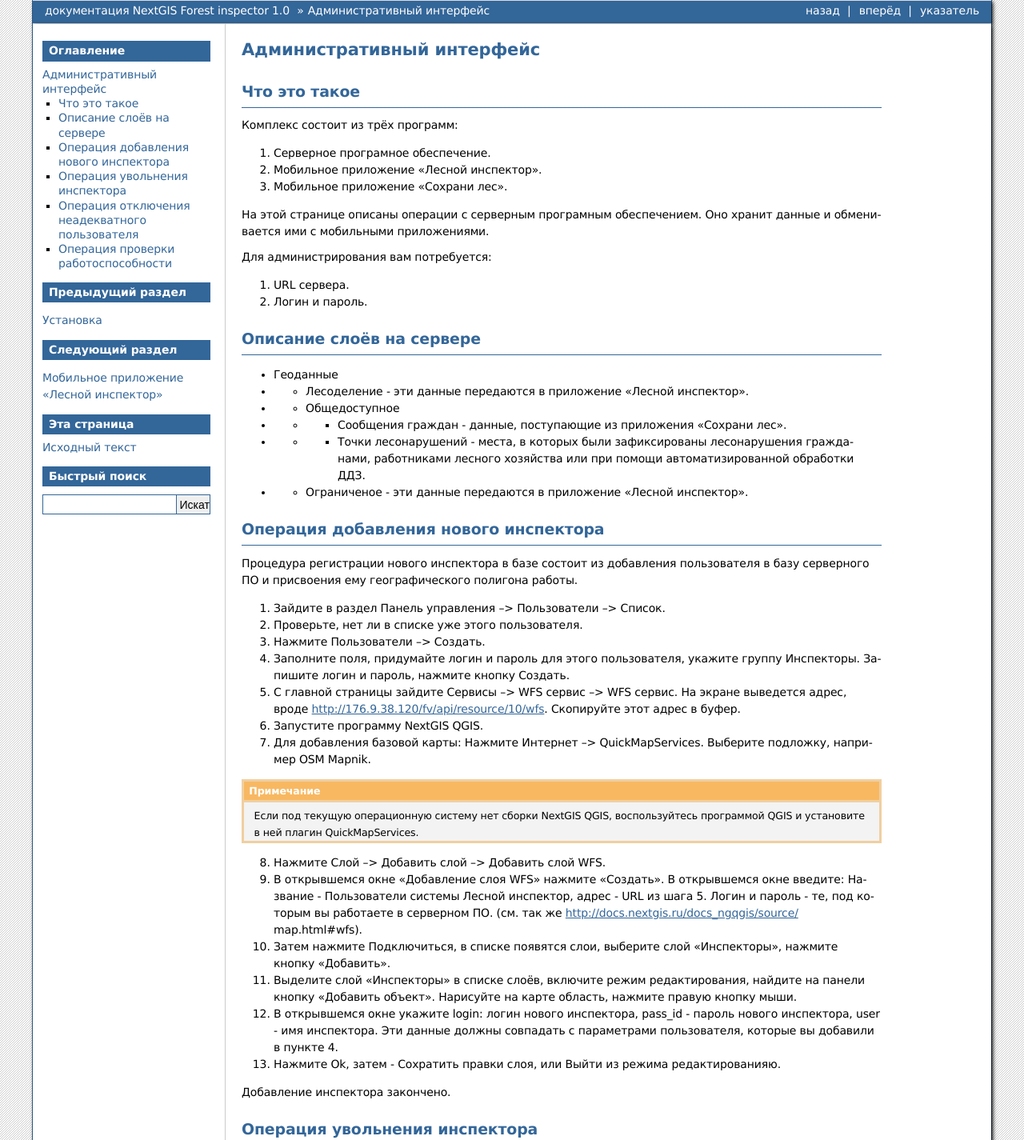
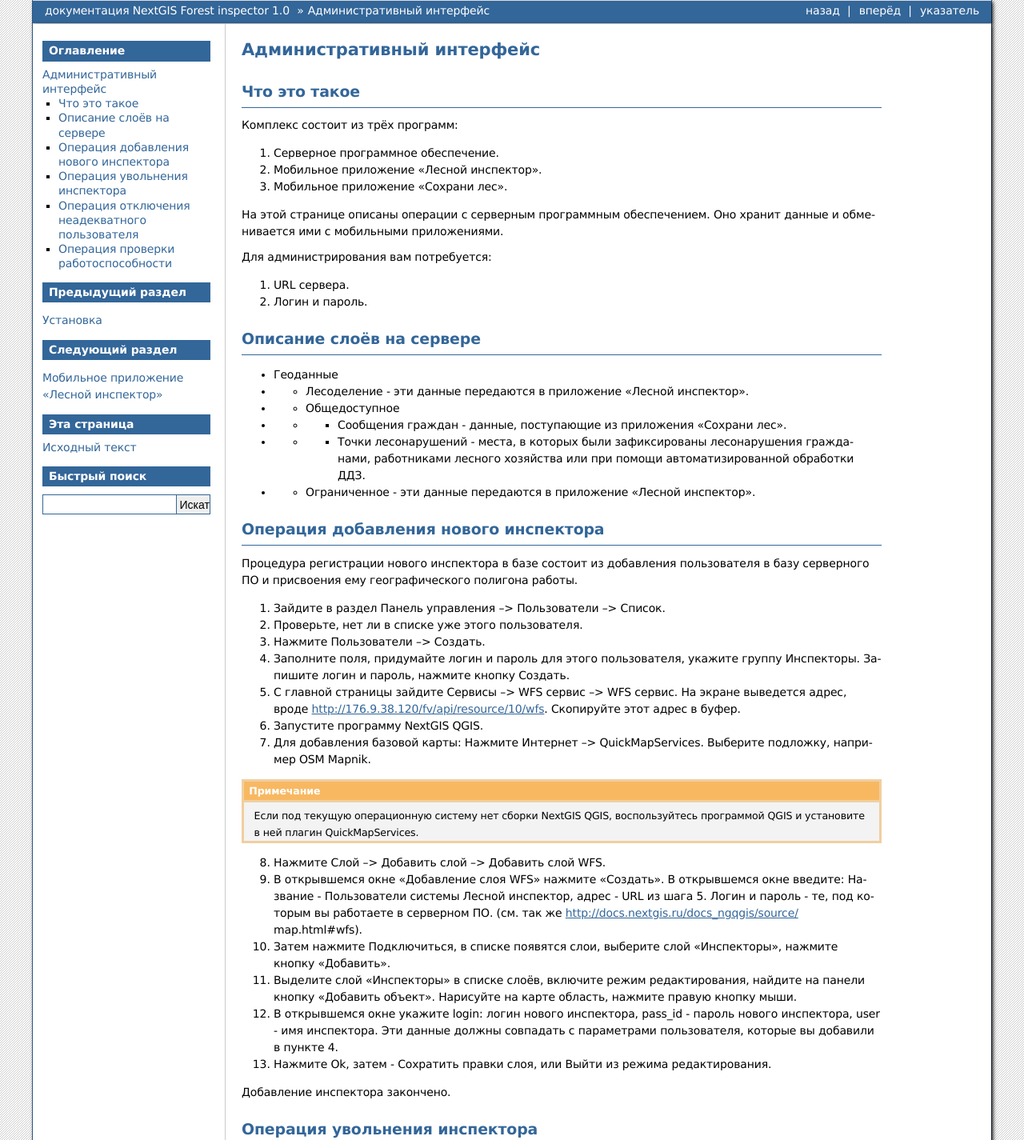
Before and after one commit to nextgis/docs_forestinspector, a Sphinx documentation site: the page built from source/admin.rst, in a window 1280 px wide. Shown: the top 1425 px of the page at 80% size. Built offline with Sphinx 7.4.7, drawn with Linux system fonts in a browser that asks for light colours; formulas are drawn with MathJax 3.

Commit message:
лесной инспектор

```diff
--- a/source/admin.rst
+++ b/source/admin.rst
@@ -10,11 +10,11 @@
 
 Комплекс состоит из трёх программ:
 
-1. Серверное програмное обеспечение.
+1. Серверное программное обеспечение.
 2. Мобильное приложение "Лесной инспектор".
 3. Мобильное приложение "Сохрани лес".
 
-На этой странице описаны операции с серверным програмным обеспечением. Оно хранит
+На этой странице описаны операции с серверным программным обеспечением. Оно хранит
 данные и обменивается ими с мобильными приложениями.
 
 Для администрирования вам потребуется:
@@ -31,7 +31,7 @@
 * * * Сообщения граждан - данные, поступающие из приложения "Сохрани лес".
 * * * Точки лесонарушений - места, в которых были зафиксированы лесонарушения гражданами,
       работниками лесного хозяйства или при помощи автоматизированной обработки ДДЗ.
-* * Ограниченое - эти данные передаются в приложение "Лесной инспектор".
+* * Ограниченное - эти данные передаются в приложение "Лесной инспектор".
 
 Операция добавления нового инспектора
 -----------------------------------------
@@ -65,7 +65,7 @@
 12. В открывшемся окне укажите login: логин нового инспектора, pass_id - пароль нового инспектора,
     user - имя инспектора. Эти данные должны совпадать с параметрами пользователя, которые
     вы добавили в пункте 4.
-13. Нажмите Ok, затем - Сохратить правки слоя, или Выйти из режима редактированияю.
+13. Нажмите Ok, затем - Сохратить правки слоя, или Выйти из режима редактирования.
 
 Добавление инспектора закончено.
 
@@ -95,7 +95,8 @@
 Для проверки работоспособности приложения следует выполнить следующую последовательность шагов:
 
 1. Зайдите в слой Геоданные --> Ограниченные --> Документы. Откройте Таблицу Атрибутов.
-2. В таблице атрибутов вы должны видеть те данные, которые отправляются из приложения "Лесной инспектор".
+2. В таблице атрибутов вы должны видеть те данные, которые отправляются из приложения
+   "Лесной инспектор".
 
 
 Для мобильного приложения "Лесной инспектор" адреса серверов берутся из файла, который
```
